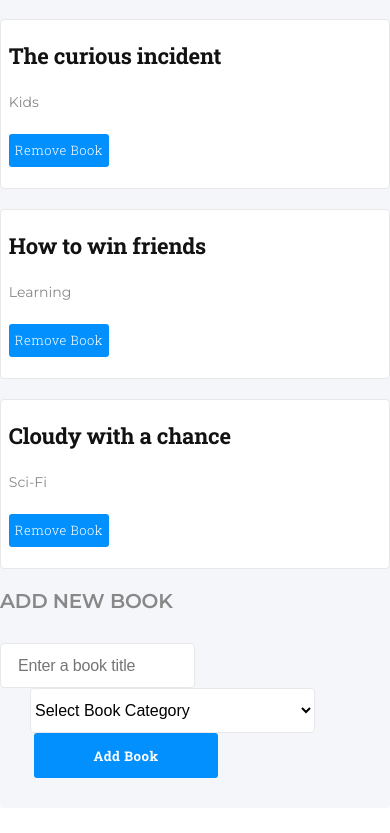
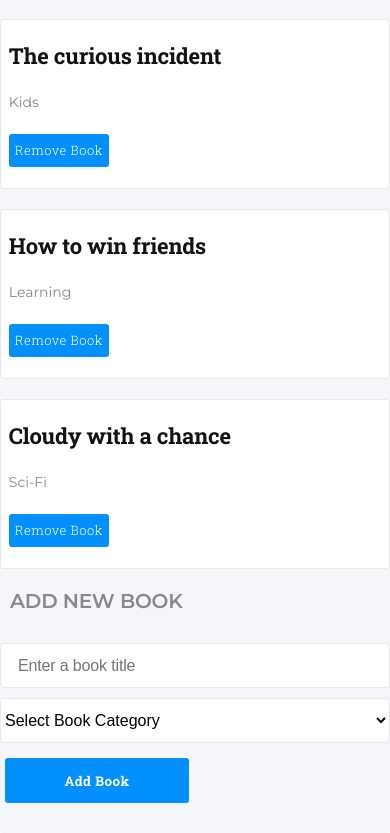
Before and after one commit to abruzy/react-bookstore, a React (Create React App) app: page / in a window 390 px wide. Shown: the part 856-1689 px from the top of the page. Before the commit the page ends 1664 px from the top, so only its background shows below. Built offline with nearby package versions, Linux system fonts and the light colour scheme.

Commit message:
resposiveness for forms added

```diff
--- a/src/styles/scss/App.scss
+++ b/src/styles/scss/App.scss
@@ -10,4 +10,5 @@
   border-radius: 4px;
   box-shadow: 0 0 60px 0 rgba(0, 0, 0, 0.05);
   background-color: #f5f6fa;
+  scroll-behavior: smooth;
 }
--- a/src/styles/scss/BooksForm.scss
+++ b/src/styles/scss/BooksForm.scss
@@ -85,15 +85,28 @@ form {
     flex-direction: column;
 
     .input-title {
-      width: 50%;
+      width: 100%;
+      margin-bottom: 10px;
+      // padding: 0 2%;
+    }
+
+    .input-category {
+      width: 100%;
+      margin: 0;
+    }
+
+    .submit-button {
+      margin-left: 5px;
+      margin-top: 15px;
     }
 
     form {
+      // margin: 0 2%;
       width: 100%;
     }
 
     .heading {
-      margin: 0;
+      margin: 0 0 0 10px;
     }
   }
 }
```
